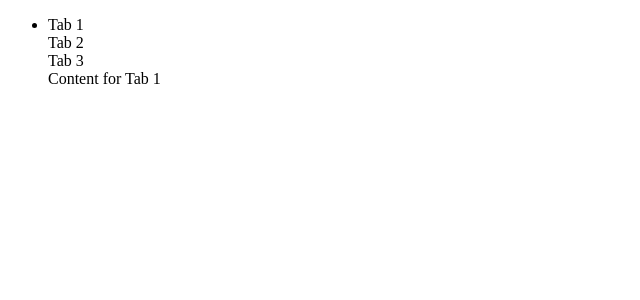
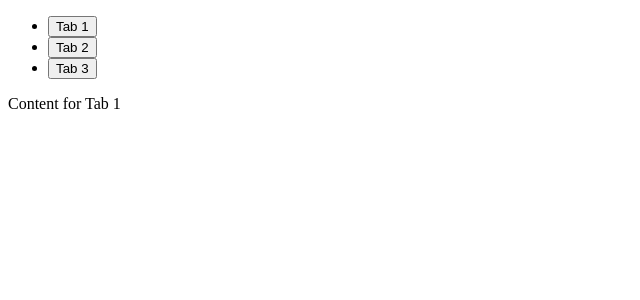
Before and after one commit to acciojob/react-composition-1-kamrankhan0001, a React app: page / in a window 1280 px wide. Shown: the top 300 px of the page, without its empty margins (0-640 px from the left). Built offline with nearby package versions, Linux system fonts and the light colour scheme.

Commit message:
little one

```diff
--- a/src/components/Tabs.js
+++ b/src/components/Tabs.js
@@ -1,50 +1,29 @@
-import React from 'react';
+import React, { useState } from 'react';
 
-class Tabs extends React.Component {
-  constructor(props) {
-    super(props);
-    this.state = {
-      activeTab: 0 // Initialize the active tab as the first tab
-    };
-  }
+const Tabs = ({ tabs }) => {
+  const [activeTab, setActiveTab] = useState(0);
 
-  handleTabClick = (index) => {
-    this.setState({ activeTab: index });
+  const handleTabClick = (index) => {
+    setActiveTab(index);
   };
 
-  render() {
-    const { tabs } = this.props;
-    const { activeTab } = this.state;
-
-    return (
-<>
-<ul>
-    <li>
-      <div>
-
-        <div className="tab-list">
-          {tabs.map((tab, index) => (
-            <div
-              key={index}
-              className={`tab ${index === activeTab ? 'active' : ''}`}
-              onClick={() => this.handleTabClick(index)}
+  return (
+    <div>
+      <ul>
+        {tabs.map((tab, index) => (
+          <li key={index}>
+            <button
+              onClick={() => handleTabClick(index)}
+              className={index === activeTab ? 'active' : ''}
             >
               {tab.title}
-
-            </div>
-          ))}
-
-        </div>
-        <div className="tab-content">
-          {tabs[activeTab].content}
-        </div>
-
-      </div>
-      </li>
+            </button>
+          </li>
+        ))}
       </ul>
-      </>
-    );
-  }
-}
+      <div>{tabs[activeTab].content}</div>
+    </div>
+  );
+};
 
 export default Tabs;
```
